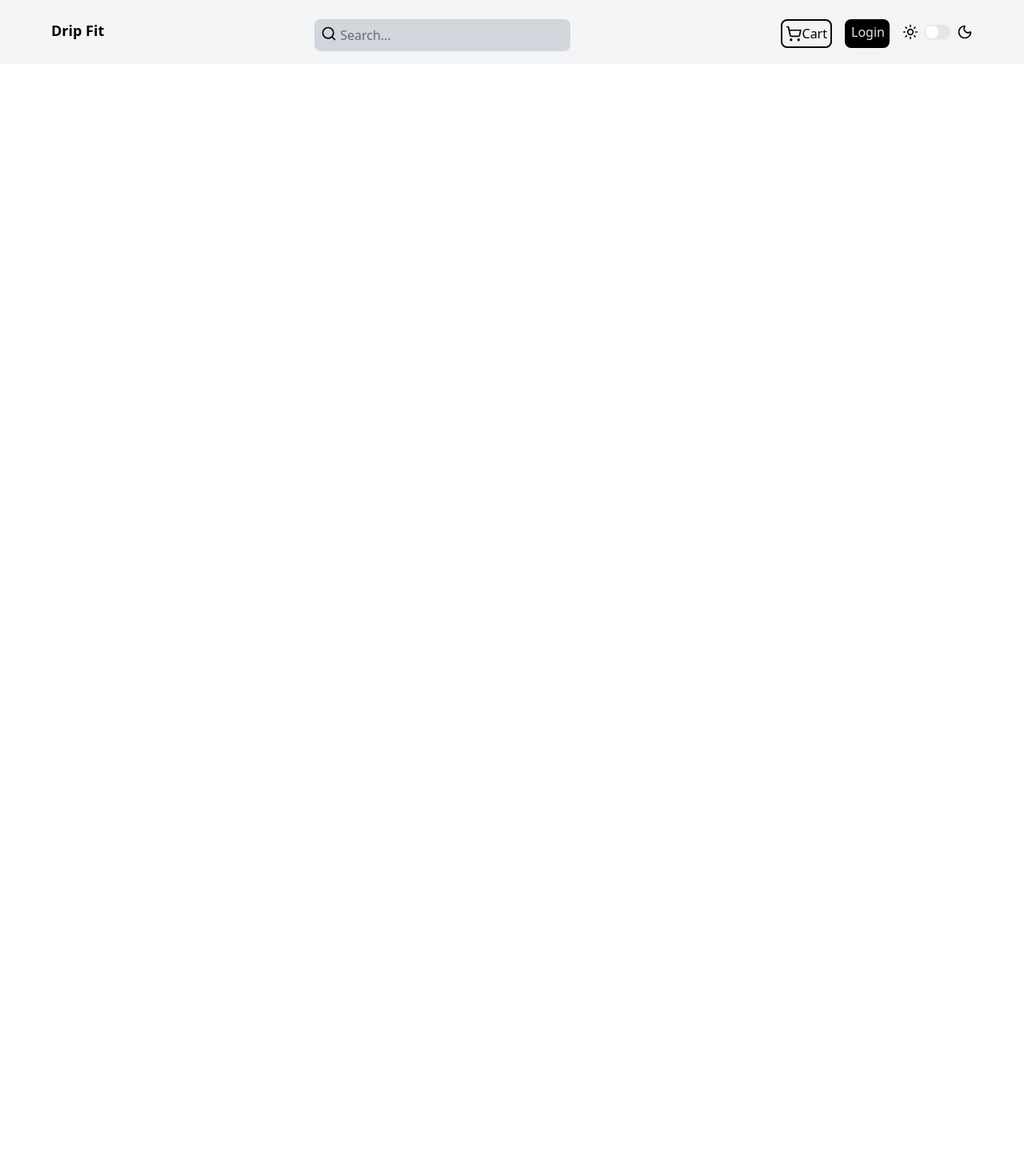
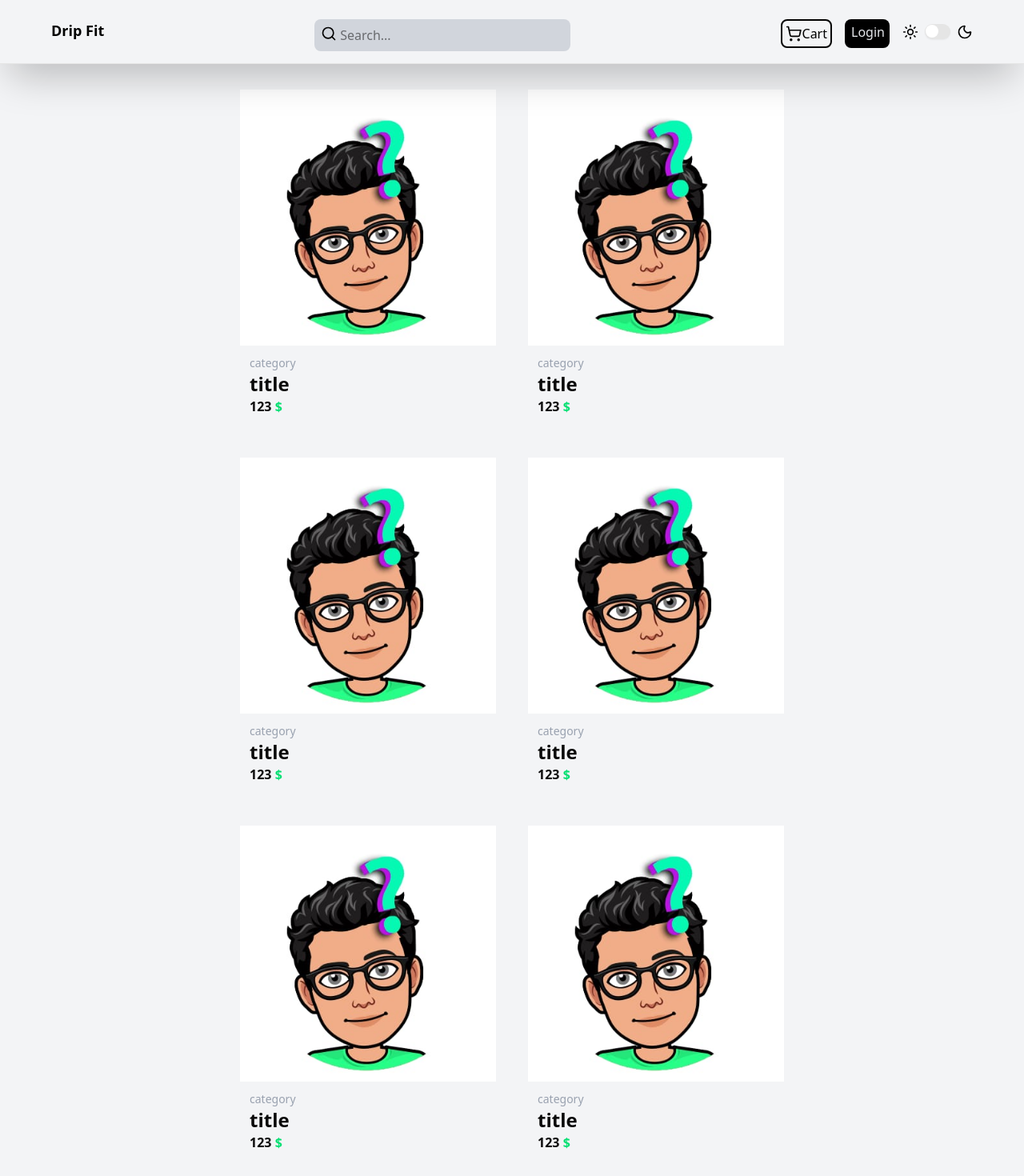
Before and after one commit to AhmedAyman911/drip-fit, a Next.js app: page / in a window 1280 px wide. Shown: the top 1470 px of the page at 80% size. Before the commit the page ends 800 px from the top, so only its background shows below. Built offline with nearby package versions, Linux system fonts and the light colour scheme.

Commit message:
item card

```diff
--- a/app/page.tsx
+++ b/app/page.tsx
@@ -1,9 +1,23 @@
 import Navebar from "@/components/navbar";
+import ItemCard from "@/components/ItemCard";
 
 export default function Home() {
   return (
-    <div className="">
-      <Navebar/>
+    <div className="bg-gray-100 dark:bg-gray-900 min-h-screen">
+      <Navebar />
+      <div className="pt-28 px-32 flex flex-wrap gap-10 justify-center">
+        <ItemCard />
+        <ItemCard />
+        <ItemCard />
+        <ItemCard />
+        <ItemCard />
+        <ItemCard />
+        <ItemCard />
+        <ItemCard />
+        <ItemCard />
+        <ItemCard />
+        <ItemCard />
+      </div>
     </div>
   );
 }
--- /dev/null
+++ b/components/ItemCard.tsx
@@ -0,0 +1,24 @@
+import Link from "next/link"
+import Image from "next/image"
+
+
+export default function ItemCard() {
+    return (
+        <Link href={'/item'} className="flex flex-col w-80">
+            <Image alt="item img"
+                src={'/test.jpg'}
+                width={512}
+                height={512}
+                className="object-cover"
+            />
+            <div className="p-3">
+                <p className="text-sm text-gray-400 dark:text-gray-500">category</p>
+                <p className="text-lg md:text-2xl font-bold">title</p>
+                <div className="flex">
+                    <span className="text-md font-bold">123</span>
+                    <span className="text-md font-bold text-green-400">&nbsp;$</span>
+                </div>
+            </div>
+        </Link>
+    )
+}
--- a/components/navbar.tsx
+++ b/components/navbar.tsx
@@ -8,7 +8,7 @@ const user: string = ''
 export default function Navebar() {
     return (
         <nav className="bg-gray-100 dark:bg-gray-900 flex justify-between fixed top-0 w-full md:py-6 md:px-16 md:h-20
-            py-6 px-6 h-20
+            py-6 px-6 h-20 shadow-2xl border-b
         ">
             <Link href={'/'} className="text-black dark:text-gray-200 font-black text-lg">Drip Fit</Link>
             <div className="hidden md:block relative">
```
Also changed, not shown: public/test.jpg (added).
